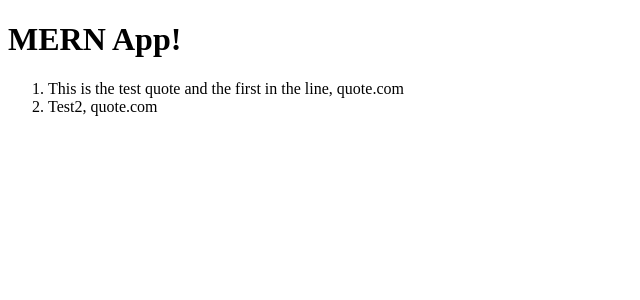
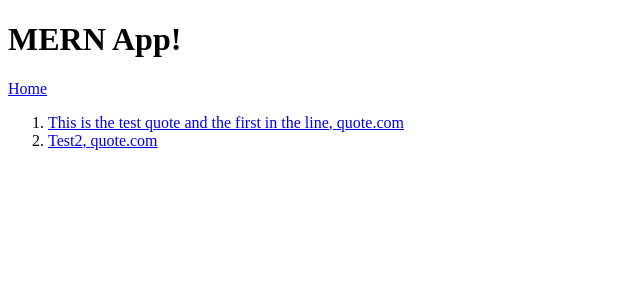
Before and after one commit to Marti-b/quotly-mern-project, a React (Create React App) app in the folder client/: page / in a window 1280 px wide. Shown: the top 300 px of the page, without its empty margins (0-640 px from the left). Built offline with nearby package versions, Linux system fonts and the light colour scheme.

Commit message:
Add Links

```diff
--- a/client/src/App.js
+++ b/client/src/App.js
@@ -34,30 +34,31 @@ function App() {
   //   getData();
   // }, []);
 
-  // useEffect(() => {
-  //   setData([listOfQuotes])
-  // })
+
   function getQuote(id){
     let quote = quotesList.find(x => x.id.toString() === id);
     return quote;
   }
   return (
     <>
-          <h1>MERN App!</h1>
-      <nav>
-        <Link to="/"></Link>
-      </nav>
-       <Router>
-       {/* <AddText path="/" />  */}
-      <Text getQuote={getQuote}  path="/quote/:id"/>
-      <ShowTextes quotes = {quotesList} path="/"/>
 
-      {/* <p>Data from server: {data}</p> */}
-       </Router>
+      <h1>MERN App!</h1>
+        <nav>
+          <Link to="/">Home</Link>
+        </nav>
 
+      <div className="App">
+        <Router>
 
+        <ShowTextes quotes={quotesList} path="/"/>
 
+        <AddText path="/" />
 
+        <Text getQuote={getQuote}  path="/quote/:id"/>
+        {/* <p>Data from server: {data}</p> */}
+
+        </Router>
+    </div>
     </>
   );
 }
--- a/client/src/ShowTextes.js
+++ b/client/src/ShowTextes.js
@@ -1,3 +1,5 @@
+import { Link } from "@reach/router";
+
  function ShowTextes(props){
    let quotes = props.quotes
     console.log("See what we get for ShowTextes component: ", quotes)
@@ -6,7 +8,7 @@
          <ol>
         {quotes.map((item) => {
             return(
-                <li key={item.id}> {item.text}, {item.source}</li>
+                <li key={item.id}><Link to={`/qoute/${item.id}`}> {item.text}, {item.source}</Link></li>
             )
        })}
         </ol>
--- a/client/src/Text.js
+++ b/client/src/Text.js
@@ -11,4 +11,4 @@ function Text(props){
         </>
     )
 }
-export default Text
+export default Text;
```
